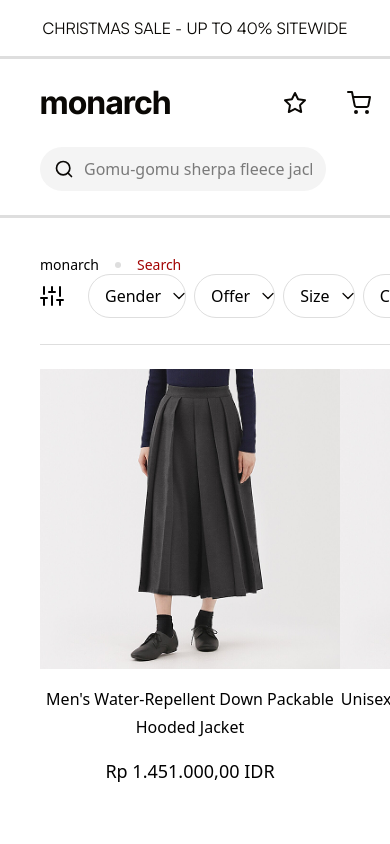
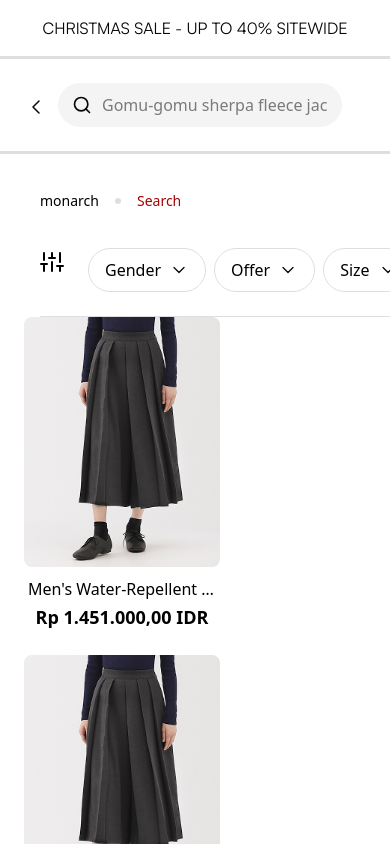
Before and after one commit to SBX-One/Monarch, a React (Vite) app: page /search-result in a window 390 px wide. Built offline with nearby package versions, Linux system fonts and the light colour scheme.

Commit message:
responsive p6

```diff
--- a/src/components/FIlterDropDown.tsx
+++ b/src/components/FIlterDropDown.tsx
@@ -3,7 +3,7 @@ import arrow_down from "../assets/svg/chevron-down.svg";
 
 type FilterDropdownProps<T extends string> = {
   label: string;
-  options: T[];
+  options: readonly T[];
   value: T | null;
   onSelect: (value: T | null) => void;
 };
--- a/src/components/FilterConfig.ts
+++ b/src/components/FilterConfig.ts
@@ -2,6 +2,7 @@ export type Gender = "Women" | "Men" | "Unisex";
 export type Offer = "Christmas Sale" | "New Arrival" | "none";
 export type Size = "S" | "M" | "L" | "XL" | "XXL";
 export type Color = "Bright" | "Dark";
+export type PriceRange = "Under 1.000.000" | "1.000.000 - 2.000.000" | "Above 2.000.000";
 
 export type FilterConfig =
   | {
@@ -23,6 +24,11 @@ export type FilterConfig =
       key: "color";
       label: string;
       options: readonly Color[];
+    }
+  | {
+      key: "price";
+      label: string;
+      options: readonly PriceRange[];
     };
 
 const FILTER_CONFIG: readonly FilterConfig[] = [
@@ -46,6 +52,11 @@ const FILTER_CONFIG: readonly FilterConfig[] = [
     label: "Color",
     options: ["Bright", "Dark"],
   },
+  {
+    key: "price",
+    label: "Price",
+    options: ["Under 1.000.000", "1.000.000 - 2.000.000", "Above 2.000.000"],
+  },
 ];
 
 export default FILTER_CONFIG;
--- a/src/components/Header.tsx
+++ b/src/components/Header.tsx
@@ -7,6 +7,7 @@ import x from "../assets/svg/x.svg"
 import burger from "../assets/svg/burger.svg"
 // import data from "../data/Data_Dummy.json"
 import clock from "../assets/svg/clock.svg"
+import chevronDown from "../assets/svg/chevron-down.svg"
 
 import { useState, useEffect } from "react"
 import { Link } from "react-router-dom"
@@ -72,11 +73,11 @@ export default function Header({searchValue = "", onSearchChange, onSubmitSearch
             <div className="h-14 flex items-center justify-center">
                 <h1 className="text-[#0A0805] satoshi ">CHRISTMAS SALE - UP TO 40% SITEWIDE</h1>
             </div>
-            <div className=" flex max-[480px]:flex-col items-center px-10 border-3 border-y-[#dedede] border-x-0">
-                <div className="flex flex-row bg-full flex-1 gap-[24px] items-center">
-                    <h1 className="inter-tight text-[#0A0805] header-2-bold mr-20 max-[480px]:hidden shrink-0">monarch</h1>
+            <div className=" flex max-[480px]:flex-col items-center border-3 border-y-[#dedede] border-x-0">
+                <div className="flex flex-row bg-full flex-1 gap-[24px] items-center px-6 min-[480px]:px-10">
+                    <h1 className="inter-tight text-[#0A0805] header-2-bold max-[480px]:hidden shrink-0">monarch</h1>
                     <div className="flex flex-col mt-[24px] min-[480px]:mt-0 min-[480px]:flex-row-reverse flex-1 gap-[24px]">
-                        <div className="flex gap-[24px] items-center shrink-0">
+                        <div className="flex gap-[24px] items-center shrink-0 max-[480px]:hidden">
                             <h1 className="inter-tight text-[#0A0805] header-2-bold mr-20 min-[480px]:hidden">monarch</h1>
                             <img src={wishlist} alt="wishlist" className="shrink-0"/>
                             <Link to="/cart" className="shrink-0">
@@ -84,10 +85,13 @@ export default function Header({searchValue = "", onSearchChange, onSubmitSearch
                             </Link>
                             <img src={burger} alt="burger menu" className="min-[480px]:hidden w-[24px] shrink-0"/>
                         </div>
-                        <div className="mb-[24px] min-[480px]:my-10 flex flex-1 flex-row-reverse py-[10px] max-h-[44px] rounded-full px-[14px] bg-[#F4F4F4]">
-                            {deleteIcon && <img src={x} alt="delete" onClick={handleDeleteIcon} />}
-                            <input type="text" value={searchValue} onFocus={handleSearch} onKeyDown={(e) => {if (e.key === "Enter") onSubmitSearch?.()}} onChange={(e) => onSearchChange?.(e.target.value)} className="ml-[10px] w-full focus:outline-none" placeholder="Gomu-gomu sherpa fleece jacket" />
-                            <img src={search} alt="search" className="w-[20px]" />
+                        <div className="flex flex-row gap-[10px] flex-1">
+                            <img src={chevronDown} alt="" className="rotate-90 w-[24px] h-[24px] mt-3 min-[480px]:hidden  " />
+                            <div className="mb-[24px] min-[480px]:my-10 flex flex-1 flex-row-reverse py-[10px] max-h-[44px] w-full rounded-full px-[14px] bg-[#F4F4F4]">
+                                {deleteIcon && <img src={x} alt="delete" onClick={handleDeleteIcon} />}
+                                <input type="text" value={searchValue} onFocus={handleSearch} onKeyDown={(e) => {if (e.key === "Enter") onSubmitSearch?.()}} onChange={(e) => onSearchChange?.(e.target.value)} className="ml-[10px] w-full focus:outline-none" placeholder="Gomu-gomu sherpa fleece jacket" />
+                                <img src={search} alt="search" className="w-[20px]" />
+                            </div>
                         </div>
                     </div>
                     <div className="flex gap-[24px] shrink-0">
@@ -99,27 +103,27 @@ export default function Header({searchValue = "", onSearchChange, onSubmitSearch
                         <div className="max-[480px]:hidden bg-[#bebebe] w-[40px] h-[40px] rounded-full relative"></div>
                     </div>
                         {searchHistory && (
-                            <div className="w-full bg-white absolute left-0 top-40 z-30 h-160">
+                            <div className="w-full bg-white absolute left-0 min-[480px]:top-40 top-35 z-30 h-160">
                                 <div className="mt-10">
-                                    <div className="pl-[230px]">
+                                    <div className="mx-auto w-full max-w-[1240px] flex-col px-10">
                                         <h2 className="large">Trending</h2>
-                                        <div className="flex gap-[8px] mt-[24px]">
+                                        <div className="flex gap-[8px] mt-[24px] overflow-x-auto scroll">
                                             {TrendingSearch.map((item, i) => (
-                                                <div key={i} onClick={() => {onSearchChange?.(item); setSearchHistory(false)}} className="flex flex-row gap-[8px] border border-[#dedede] bg-white hover:bg-gray-300 cursor-default w-fit pl-[14px] pr-[20px] py-[8px] rounded-full">
-                                                    <img src={search} alt="trending search" />
+                                                <div key={i} onClick={() => {onSearchChange?.(item); setSearchHistory(false)}} className="flex flex-row gap-[8px] border border-[#dedede] bg-white hover:bg-gray-300 cursor-default w-fit pl-[14px] pr-[20px] py-[8px] rounded-full shrink-0">
+                                                    <img src={search} alt="trending search" className="w-[20px]" />
                                                     <p>{item}</p>
                                                 </div>
                                             ))}
                                         </div>
                                     </div>
-                                    <div className="mx-[230px] mt-10">
+                                    <div className="mx-auto w-full max-w-[1240px] mt-10 px-10">
                                         <div className="flex items-center justify-between mb-[24px]">
                                             <h2 className="large">Search History</h2>
                                             <p className="text-red-500 underline label cursor-pointer" onClick={handleClearHistory}>clear</p>
                                         </div>
                                         {searchHistoryList && searchHistoryList.map((item, i) => (
-                                            <div key={i} className="flex justify-between py-[16px]">
-                                                <div className="flex flex-row gap-[16px]">
+                                            <div key={i} className="flex justify-between items-center py-[16px] w-full border-b border-[#F4F4F4]">
+                                                <div className="flex flex-row gap-[16px] items-center">
                                                     <img src={clock} alt="search history" />
                                                     <p className="body-regular">{item}</p>
                                                 </div>
--- a/src/components/ProductResult.tsx
+++ b/src/components/ProductResult.tsx
@@ -4,6 +4,7 @@ type ProductResultProps = {
     title : string;
     data : { id?: number; name?: string; image?: string, price?: number, eventType?: string }[];
     imageHeight?: React.CSSProperties["height"] | string;
+    imageWidth?: React.CSSProperties["width"] | string;
     imageGap?: React.CSSProperties["gap"] | string;
     justify?: React.CSSProperties["justifyContent"] | string;
     textWidth?: React.CSSProperties["width"] | string;
@@ -11,7 +12,7 @@ type ProductResultProps = {
     marginTopProduct?: string;
 }
 
-export default function ProductResult({title, data, imageHeight, imageGap, justify, textWidth, marginYText, marginTopProduct} : ProductResultProps) {
+export default function ProductResult({title, data, imageHeight, imageWidth, imageGap, justify, textWidth, marginYText, marginTopProduct} : ProductResultProps) {
     const navigate = useNavigate();
 
     const resolveImage = (path : string) => {
@@ -28,18 +29,40 @@ export default function ProductResult({title, data, imageHeight, imageGap, justi
     }
 
     return (
-        <div className="mx-10 flex">
-            <h1>{title}</h1>
-            <div className={`flex w-full gap-[${imageGap}] justify-${justify} mt-[${marginTopProduct}] `}>
+        <div className="mx-6 min-[480px]:mx-10 flex flex-col" style={{ marginTop: marginTopProduct }}>
+            {title && <h1 className="header-3-bold mb-4">{title}</h1>}
+            <div
+                className={`flex flex-wrap w-full`}
+                style={{
+                    gap: imageGap || '24px',
+                    justifyContent: justify || 'flex-start'
+                }}
+            >
                 {data?.map((item, index) => (
                     <div
                         key={index}
-                        className={`flex flex-col cursor-pointer`}
+                        className="flex flex-col cursor-pointer w-full"
                         onClick={() => item.id && navigate(`/product/${item.id}`)}
+                        style={{ maxWidth: imageWidth || textWidth || '196px' }}
                     >
-                        <img src={resolveImage(item.image as string)} alt="product" className={`max-w-[${imageHeight}] h-[${imageHeight}]`} />
-                        <h2 className={`w-[${textWidth}] mx-auto text-center body-regular my-[${marginYText}]`}>{item.name}</h2>
-                        <p className="text-center large ">{formatPrice(item.price)},00 IDR</p>
+                        <div className="relative w-full overflow-hidden rounded-lg">
+                            <img
+                                src={resolveImage(item.image as string)}
+                                alt="product"
+                                className="w-full object-cover"
+                                style={{
+                                    height: imageHeight || '250px'
+                                }}
+                            />
+                        </div>
+                        <h2
+                            className="text-center body-regular truncate px-1"
+                            style={{ marginTop: marginYText || '8px' }}
+                            title={item.name}
+                        >
+                            {item.name}
+                        </h2>
+                        <p className="text-center large font-bold">{formatPrice(item.price)},00 IDR</p>
                     </div>
                 ))}
             </div>
--- a/src/index.css
+++ b/src/index.css
@@ -191,3 +191,12 @@ body::-webkit-scrollbar,
 #root::-webkit-scrollbar {
   display: none; /* Chrome, Safari and Opera */
 }
+
+/* Hide scrollbars but keep functionality */
+.no-scrollbar::-webkit-scrollbar {
+  display: none;
+}
+.no-scrollbar {
+  -ms-overflow-style: none; /* IE and Edge */
+  scrollbar-width: none; /* Firefox */
+}
--- a/src/pages/SearchResult.tsx
+++ b/src/pages/SearchResult.tsx
@@ -13,16 +13,14 @@ import FILTER_CONFIG from "../components/FilterConfig";
 import FilterDropdown from "../components/FIlterDropDown";
 // import ProductResult from "../components/ProductsResult.tsx";
 
-type Gender = "Women" | "Men" | "Unisex";
-type Offer = "Christmas Sale" | "New Arrival" | "none";
-type Size = "S" | "M" | "L" | "XL" | "XXL";
-type Color = "Bright" | "Dark";
+import type { Gender, Offer, Size, Color, PriceRange } from "../components/FilterConfig";
 
 type ActiveFilters = {
     gender: Gender | null;
     offer: Offer | null;
     size: Size | null;
     color: Color | null;
+    price: PriceRange | null;
 };
 
 export default function SearchResult() {
@@ -30,11 +28,19 @@ export default function SearchResult() {
     const decodedQuery = query?.replace(/\+/g, " ").toLowerCase().trim() || "";
     const [searchInput, setSearchInput] = useState("");
     const navigate = useNavigate();
+    const [isMobile, setIsMobile] = useState(window.innerWidth <= 480);
+
+    useEffect(() => {
+        const handleResize = () => setIsMobile(window.innerWidth <= 480);
+        window.addEventListener('resize', handleResize);
+        return () => window.removeEventListener('resize', handleResize);
+    }, []);
     const [activeFilters, setActiveFilter] = useState<ActiveFilters>({
         size: null,
         gender: null,
         color: null,
-        offer: null
+        offer: null,
+        price: null
     })
     // const filteredProducts = data.ProductsResult.filter((item) => item.name.toLowerCase().includes(decodedQuery || ""));
 
@@ -65,6 +71,13 @@ export default function SearchResult() {
             ? product.size === activeFilters.size
             : true;
 
+        const matchPrice = activeFilters.price
+            ? (activeFilters.price === "Under 1.000.000" ? product.price < 1000000
+               : activeFilters.price === "1.000.000 - 2.000.000" ? (product.price >= 1000000 && product.price <= 2000000)
+               : activeFilters.price === "Above 2.000.000" ? product.price > 2000000
+               : true)
+            : true;
+
         // const matchColor = activeFilters.color
         //     ? product. === activeFilters.color
         //     : true;
@@ -73,7 +86,8 @@ export default function SearchResult() {
             matchSearch &&
             matchGender &&
             matchOffer &&
-            matchSize
+            matchSize &&
+            matchPrice
             // matchColor
         );
     });
@@ -108,12 +122,12 @@ export default function SearchResult() {
                 <div className="flex">
                     <p className="small ml-10 mt-10 flex items-center gap-[16px]">monarch <div className="bg-[#dedede] w-[6px] h-[6px] rounded-full" /> <span className="text-[#A30303]">Search</span></p>
                 </div>
-                <div className="flex ml-10 h-[24px] items-center mt-[24px] pb-[48px] border-b border-[#dedede]">
-                    <img src={Slider} alt="slider" className="mr-[24px]" />
-                    <div className="flex gap-[8px]">
+                <div className="flex ml-10 items-center mt-[24px] pb-[24px] border-b border-[#dedede]">
+                    <img src={Slider} alt="slider" className="mr-[24px] shrink-0" />
+                    <div className="flex gap-[8px] overflow-x-auto no-scrollbar scroll-smooth whitespace-nowrap flex-1 py-4 pb-[200px] mb-[-200px]">
                         {FILTER_CONFIG.map(filter => (
+                            <div key={filter.key} className="shrink-0">
                                 <FilterDropdown
-                                key={filter.key}
                                     label={filter.label}
                                     options={filter.options}
                                     value={activeFilters[filter.key]}
@@ -121,12 +135,23 @@ export default function SearchResult() {
                                         handleFilterChange(filter.key, val)
                                     }
                                 />
+                            </div>
                         ))}
                     </div>
                 </div>
             </div>
 
-            <ProductResult title="" data={filteredProducts} imageHeight="334px" justify="between" textWidth="300px" marginYText="16px" marginTopProduct="24px" />
+            <div className="mx-auto">
+                <ProductResult
+                    title=""
+                    data={filteredProducts}
+                    imageWidth={isMobile ? "196px" : "334px"}
+                    imageHeight={isMobile ? "250px" : "334px"}
+                    imageGap="24px"
+                    justify="start"
+                    textWidth={isMobile ? "196px" : "300px"}
+                />
+            </div>
         </div>
     )
 }
```
Also changed, not shown: src/components/ProductsResult.tsx (deleted, +0 -9 lines). Lines whose indentation alone changed are shown as unchanged.
